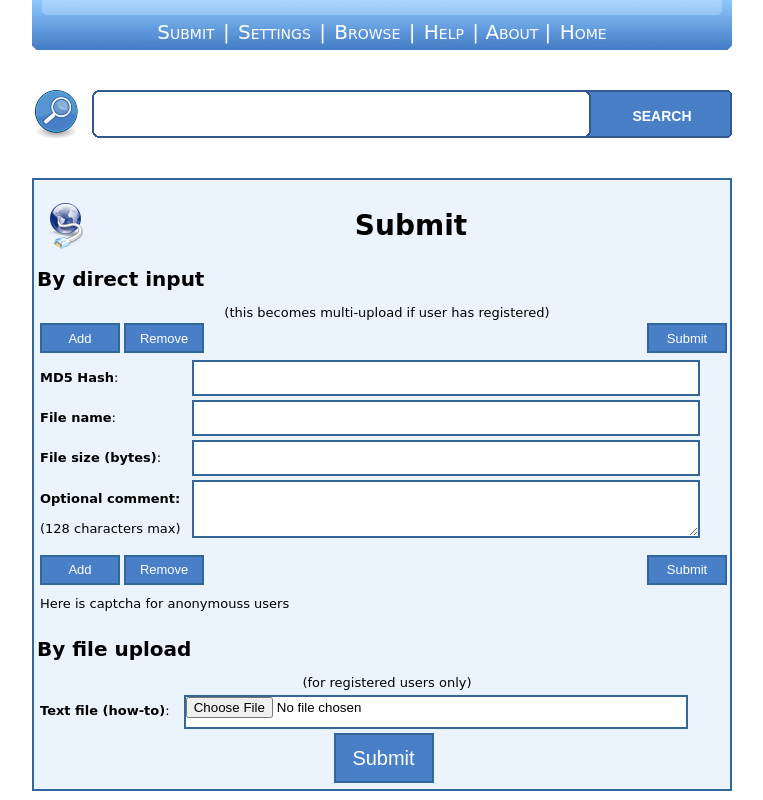
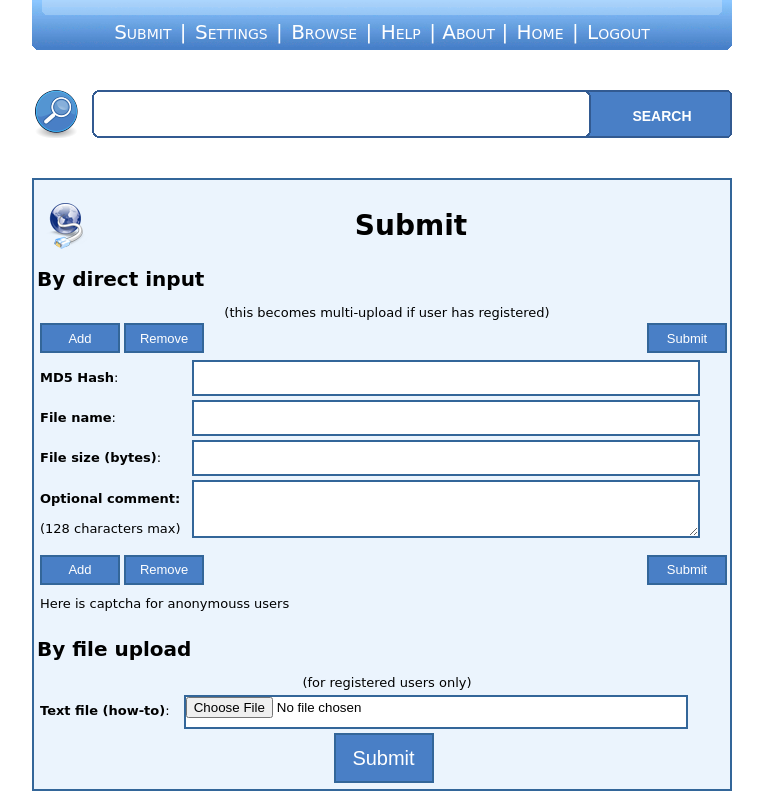
Before and after one commit to abhay123lp/md5base, a PHP site: page /submit.php in a window 1280 px wide. Shown: the whole page, without its empty margins (258-1021 px from the left). Run offline with PHP 8.4, Linux system fonts and the light colour scheme; the visitor is signed in with stand-in values (Sample User, id 1).

Commit message:
Implemented autologin and logout. Added two menu entries.

```diff
--- a/head.php
+++ b/head.php
@@ -14,8 +14,9 @@
 	<div id="navdiv">
 		<div id="menu"><a href="submit.php" class="menulink">Submit</a> |
 		<?php if(isset($_SESSION['user_name']) && strlen($_SESSION['user_name']) > 0 && isset($_SESSION['user_id']) && strlen($_SESSION['user_id']) > 0) { echo '<a href="user.php?id='.$_SESSION['user_id'].'" class="menulink">Settings</a>';} else {echo	'<a href="login.php" class="menulink">Login</a>';} ?>
-
-		| <a href="browse.php" class="menulink">Browse</a> | <a href="help.php" class="menulink">Help</a> | About | <a href="index.php" class="menulink">Home</a></div>
+		| <a href="browse.php" class="menulink">Browse</a> | <a href="help.php" class="menulink">Help</a> | About | <a href="index.php" class="menulink">Home</a>
+		<?php if(isset($_SESSION['user_name']) && strlen($_SESSION['user_name']) > 0 && isset($_SESSION['user_id']) && strlen($_SESSION['user_id']) > 0) { echo '| <a href="Login.php?action=Logout" class="menulink">Logout</a>';} ?>
+		</div>
 	</div>
 	<div id="srchdiv">
 			<form action="">
--- a/md5base.php
+++ b/md5base.php
@@ -1,5 +1,6 @@
 <?php
 session_start();
+if(isset($_COOKIE['remember'])) {$try = new LoginPage();$try->AutoLogin();}
 
 class HelpPage
 {
@@ -20,16 +21,22 @@ class HelpPage
 		return $ret;
 	}
 	public function getHelpContents() {
-		if(isset($_GET['id']) && is_numeric($_GET['id']) && $_GET['id'] > 0) {$id = $_GET['id'];} else {$id = 0;}
+		if(isset($_GET['id']) && is_numeric($_GET['id']) && $_GET['id'] > 0) {$id = $this->db->clean($_GET['id']);} else {$id = 0;}
 		$ret=array();
 		$categories=$this->db->query("SELECT `help-contents`.*,`help-categories`.name FROM `help-contents` LEFT JOIN `help-categories` ON `help-contents`.category=`help-categories`.id WHERE `help-contents`.category='$id' ORDER BY id ASC");
 		$i = 0;
+		if($categories) {
 		foreach ($categories as $cat)
 		{
 			$ret[$i]['name'] = $cat['name'];$ret[$i]['topic'] = $cat['topic'];$ret[$i]['content'] = $cat['content'];
 			$i++;
 		}
 		return $ret;
+		}
+		else {
+			$ret[0]['name'] = "Help content not found";$ret[0]['topic'] = "Error: Content not found";$ret[$i]['content'] = "Make sure you selected the correct topic and try again!";
+			return $ret;
+		}
 	}
 }
 
@@ -140,8 +147,8 @@ class LoginPage
 						//autologin
 						$value = $this->db->randomize(time());
 						$remember=$this->db->query("UPDATE users SET users.temp=MD5('$value') WHERE users.name='".$this->db->clean($_POST['user'])."'");
-						setcookie("remember", $value, time()+3600*24*14, "/");
-						if(!$remember) {$message = '<div class="warning"><p>Failed to set autologin!</p></div>';}
+						setcookie("remember", md5($value), time()+3600*24*14, "/");
+						if(!$remember) {$message = '<div class="warning"><p>Failed to set AutoLogin!</p></div>';}
 					}
 				$_SESSION['user_name'] = $login[0]['name'];
 				$_SESSION['user_id'] = $login[0]['id'];
@@ -163,11 +170,24 @@ class LoginPage
 		{
 
 		}
+		else if (isset($_GET['action']) && $_GET['action']=='Logout')	{
+		$this->LogOut();
+		$message = '<div class="success"><p>You have been successfuly logged out!</p></div>';
+		}
 		$this->message=$message;
 	}
 	public function getMessage() {return $this->message;}
 	public function getErrors() {return $this->errors;}
 	public function getCaptcha() {return $this->captcha->getCaptcha();}
+	public function AutoLogin() {
+		$login = $this->db->query("SELECT users.name,users.id FROM users WHERE users.temp='".$this->db->clean($_COOKIE['remember'])."'");
+		if($login) {$_SESSION['user_name'] = $login[0]['name'];$_SESSION['user_id'] = $login[0]['id'];}
+	return "SELECT users.name,users.id FROM users WHERE temp='".$this->db->clean($_COOKIE['remember'])."'";
+	}
+	public function LogOut() {
+	if(isset($_COOKIE['remember'])) {setcookie("remember","",time()-3600,"/");}
+	unset($_SESSION['user_name']);unset($_SESSION['user_id']);
+	}
 }
 
 require_once('recaptchalib.php');
--- a/sql/database_structure.sql
+++ b/sql/database_structure.sql
@@ -32,7 +32,7 @@ CREATE TABLE IF NOT EXISTS `hashes` (
   `comment` varchar(164) CHARACTER SET utf8 NOT NULL DEFAULT '',
   `timestamp` varchar(20) CHARACTER SET utf8 NOT NULL DEFAULT '',
   `addedby` int(11) DEFAULT NULL
-) ENGINE=MyISAM DEFAULT CHARSET=latin1;
+) ENGINE=MyISAM DEFAULT CHARSET=utf8;
 
 -- --------------------------------------------------------
 
@@ -87,7 +87,7 @@ CREATE TABLE IF NOT EXISTS `users` (
   `activation` varchar(32) CHARACTER SET utf8 NOT NULL DEFAULT '',
   `temp` varchar(32) CHARACTER SET utf8 NOT NULL,
   PRIMARY KEY (`id`)
-) ENGINE=MyISAM  DEFAULT CHARSET=latin1 AUTO_INCREMENT=12 ;
+) ENGINE=MyISAM  DEFAULT CHARSET=utf8 AUTO_INCREMENT=12 ;
 
 /*!40101 SET CHARACTER_SET_CLIENT=@OLD_CHARACTER_SET_CLIENT */;
 /*!40101 SET CHARACTER_SET_RESULTS=@OLD_CHARACTER_SET_RESULTS */;
```
